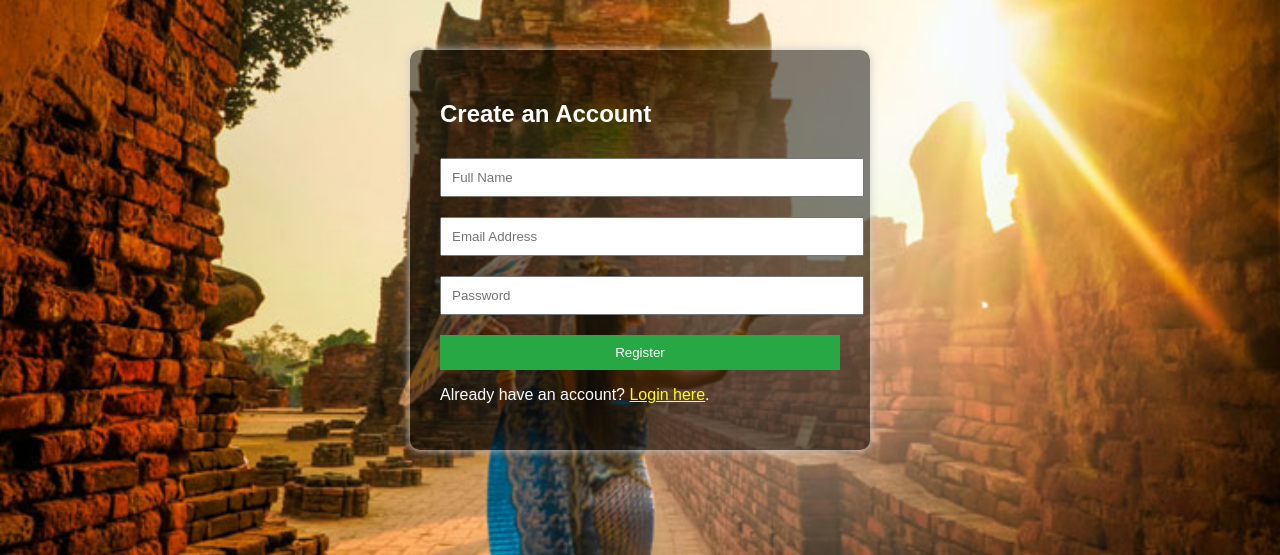
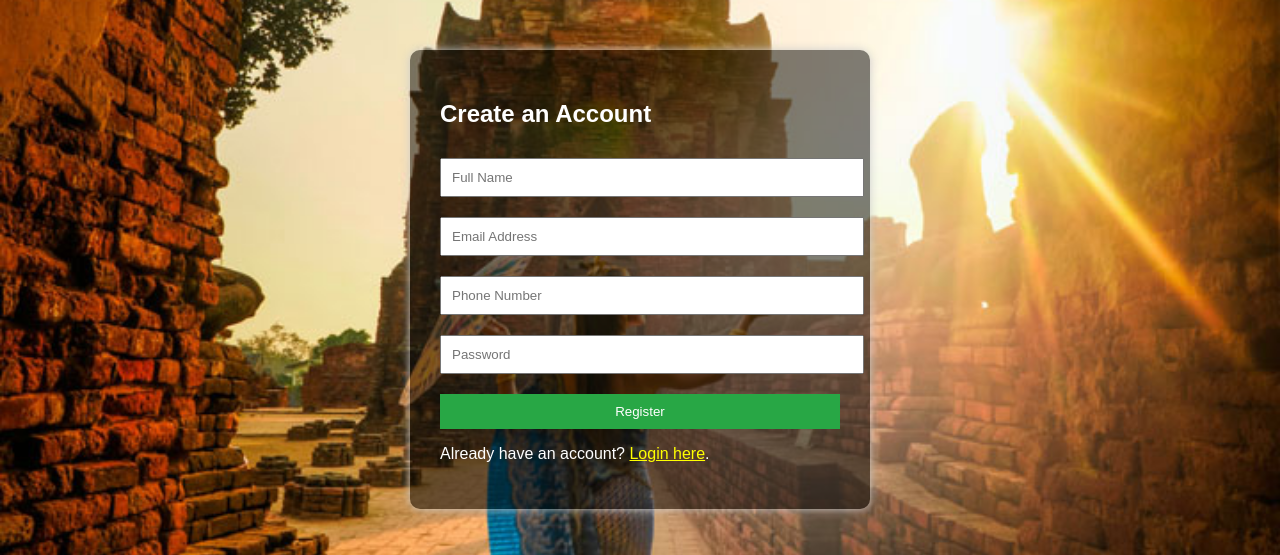
Before and after one commit to pahalwar01/traveller-organizer, a PHP site: page /register.php in a window 1280 px wide. Shown: the top 555 px of the page. Run offline with PHP 8.4, Linux system fonts and the light colour scheme.

Commit message:
Update register.php

```diff
--- a/register.php
+++ b/register.php
@@ -7,6 +7,7 @@ $message = "";
 if ($_SERVER["REQUEST_METHOD"] == "POST") {
     $name = trim($_POST["name"]);
     $email = trim($_POST["email"]);
+    $phone = trim($_POST["phone"]);
     $password = password_hash($_POST["password"], PASSWORD_DEFAULT);
 
     // Check if email already exists
@@ -18,8 +19,8 @@ if ($_SERVER["REQUEST_METHOD"] == "POST") {
     if ($check->num_rows > 0) {
         $message = "Email already registered. Try logging in.";
     } else {
-        $stmt = $conn->prepare("INSERT INTO users (name, email, password) VALUES (?, ?, ?)");
-        $stmt->bind_param("sss", $name, $email, $password);
+        $stmt = $conn->prepare("INSERT INTO users (name, email, phone, password) VALUES (?, ?, ?, ?)");
+        $stmt->bind_param("ssss", $name, $email, $phone, $password);
         if ($stmt->execute()) {
             header("Location: login.php");
             exit();
@@ -78,6 +79,7 @@ if ($_SERVER["REQUEST_METHOD"] == "POST") {
     <form method="POST" action="">
         <input type="text" name="name" placeholder="Full Name" required><br>
         <input type="email" name="email" placeholder="Email Address" required><br>
+        <input type="text" name="phone" placeholder="Phone Number" required><br>
         <input type="password" name="password" placeholder="Password" required><br>
         <button type="submit" class="btn">Register</button>
     </form>
```
